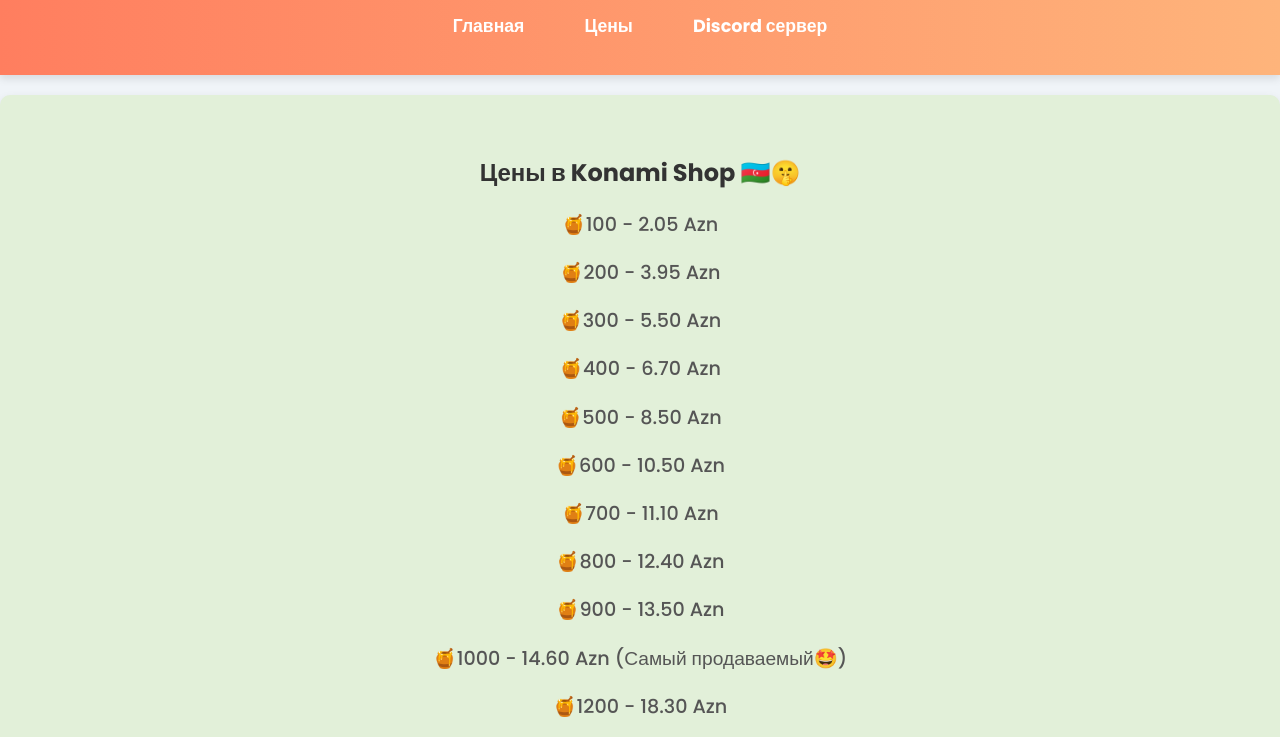
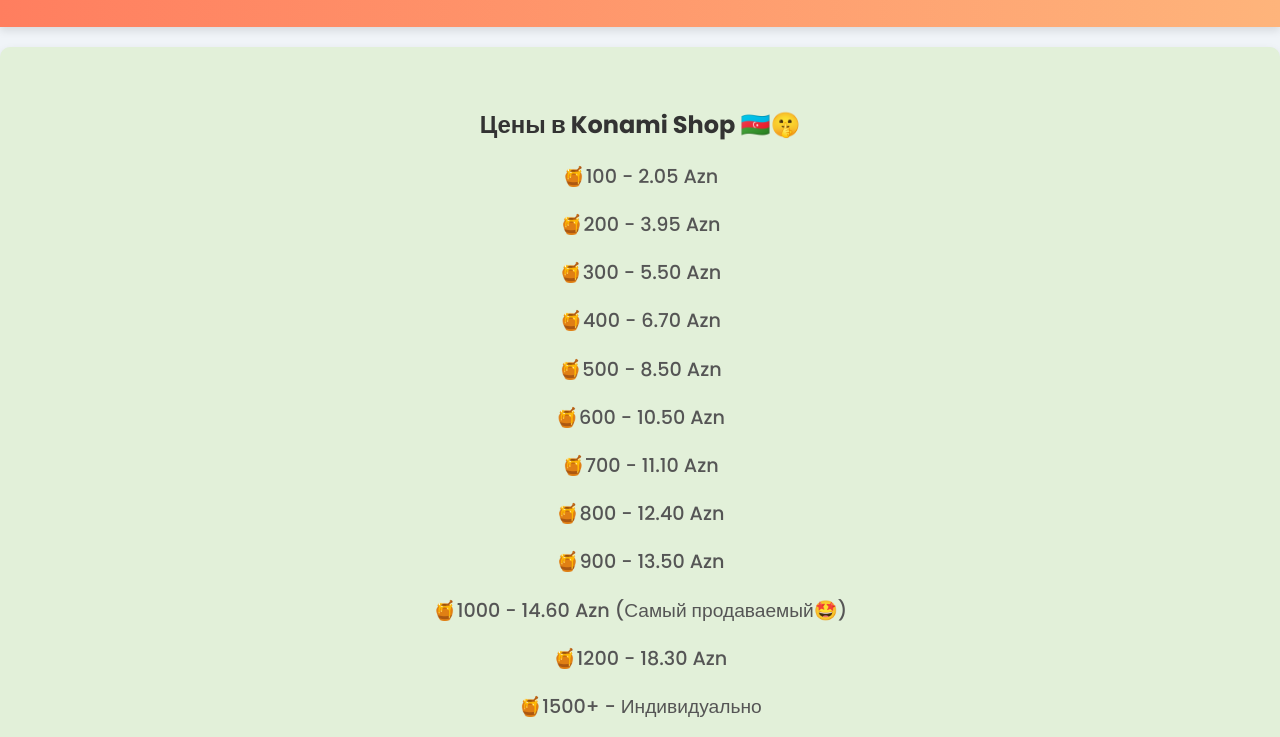
Before and after one commit to fordongreeman048/konamistandoff2.github.io, a plain HTML site: page index.html in a window 1280 px wide. Shown: the part 121-858 px from the top of the page. Drawn offline with Linux system fonts and the light colour scheme.

Commit message:
Update index.html

```diff
--- a/index.html
+++ b/index.html
@@ -34,26 +34,6 @@
             letter-spacing: 2px;
             font-family: 'Raleway', sans-serif;
             font-weight: 800;
-        }
-        nav ul {
-            list-style: none;
-            padding: 0;
-            display: flex;
-            justify-content: center;
-            gap: 20px;
-        }
-        nav ul li a {
-            color: white;
-            text-decoration: none;
-            font-weight: bold;
-            padding: 10px 20px;
-            border-radius: 30px;
-            transition: background-color 0.4s, transform 0.3s;
-            font-size: 1.1rem;
-        }
-        nav ul li a:hover {
-            background-color: #ff5733;
-            transform: scale(1.1);
         }
         .language-selector {
             margin: 10px;
@@ -132,13 +112,6 @@
                 <option value="az">Azərbaycan</option>
             </select>
         </div>
-        <nav>
-            <ul>
-                <li><a href="#home">Главная</a></li>
-                <li><a href="#prices">Цены</a></li>
-                <li><a href="#discord">Discord сервер</a></li>
-            </ul>
-        </nav>
     </header>
 
     <!-- Price Section -->
@@ -182,7 +155,6 @@
         const translations = {
             ru: {
                 header: "Купить золото Standoff 2",
-                nav: ["Главная", "Цены", "Discord сервер"],
                 prices: {
                     title: "Цены в Konami Shop 🇦🇿🤫",
                     items: [
@@ -210,7 +182,6 @@
             },
             az: {
                 header: "Standoff 2 Qızıl Satın Al",
-                nav: ["Ana səhifə", "Qiymətlər", "Discord server"],
                 prices: {
                     title: "Konami Shop Qiymətləri 🇦🇿🤫",
                     items: [
@@ -240,10 +211,6 @@
 
         function changeLanguage(lang) {
             document.querySelector('header h1').innerText = translations[lang].header;
-            const navItems = document.querySelectorAll('nav ul li a');
-            navItems[0].innerText = translations[lang].nav[0];
-            navItems[1].innerText = translations[lang].nav[1];
-            navItems[2].innerText = translations[lang].nav[2];
 
             document.querySelector('#prices h2').innerText = translations[lang].prices.title;
             const priceList = document.querySelector('.price-list');
```
